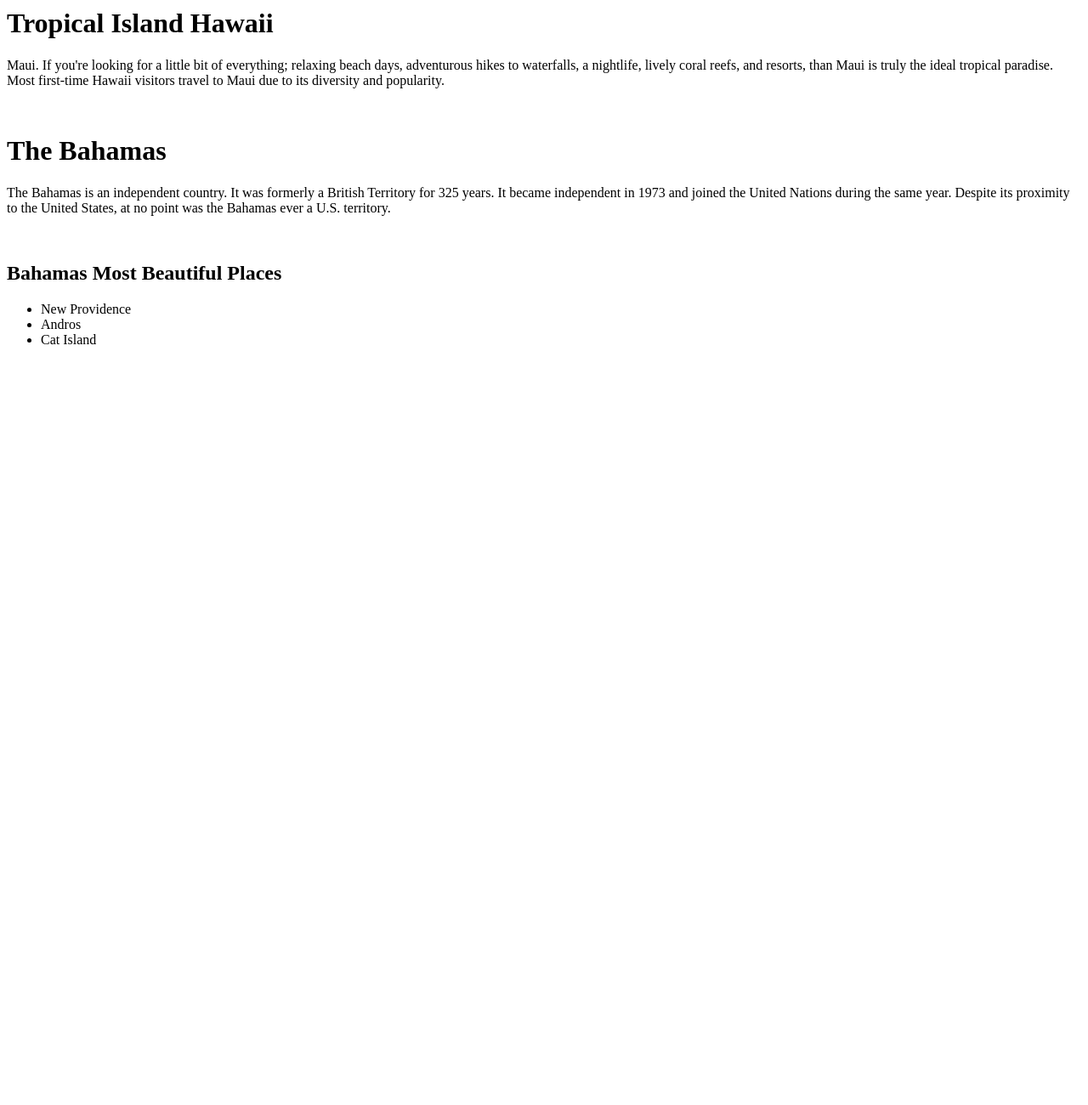
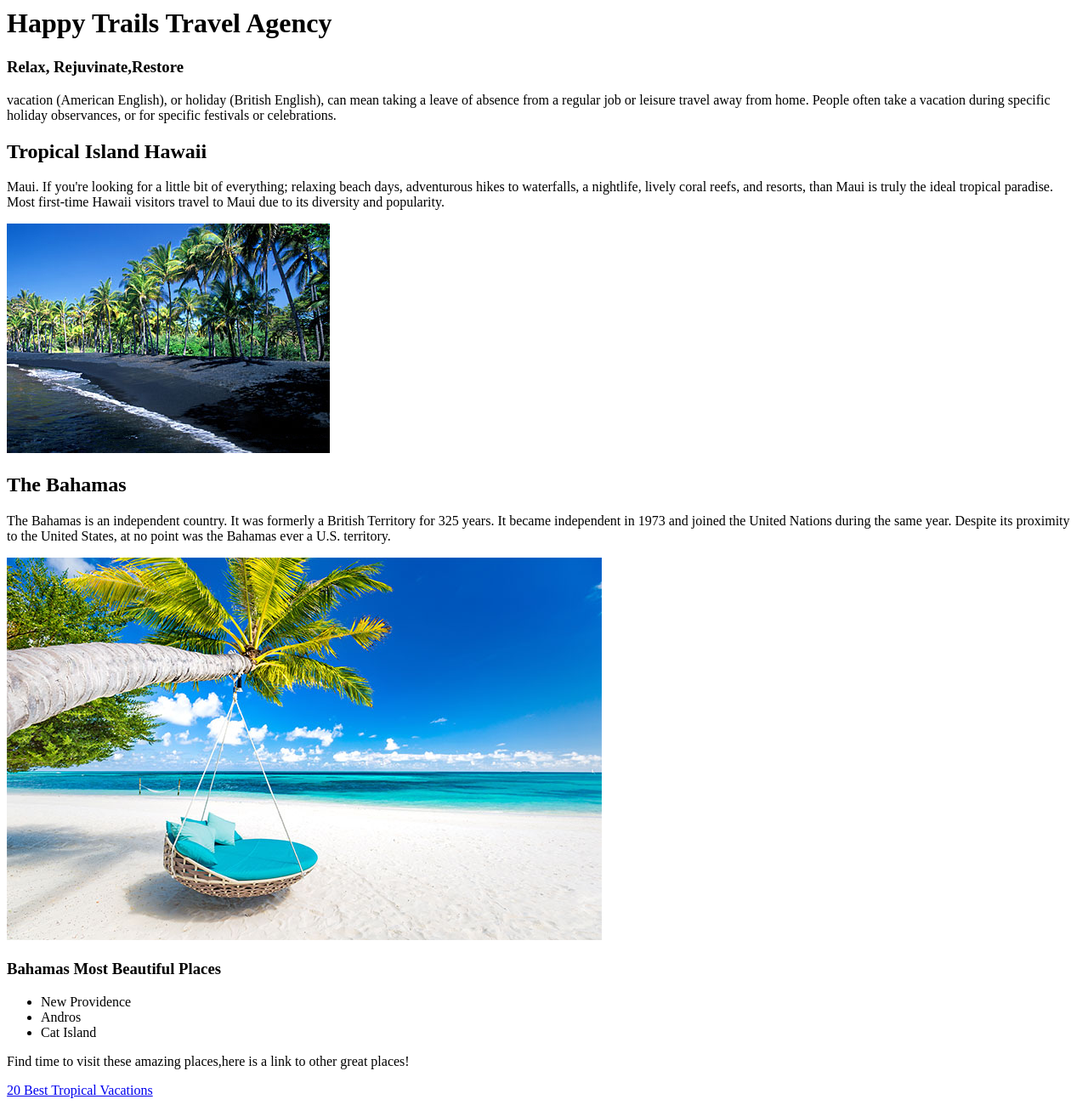
Before and after one commit to Norah-Waswala/happy-trails-travel-agency, a plain HTML site: page happy-trails-travel-agency.html in a window 1280 px wide. Shown: the part 12-1312 px from the top of the page at 85% size. Before the commit the page ends 800 px from the top, so only its background shows below. Drawn offline with Linux system fonts and the light colour scheme.

Commit message:
add images,url,paragraphs

```diff
--- a/happy-trails-travel-agency.html
+++ b/happy-trails-travel-agency.html
@@ -5,24 +5,32 @@
     <meta http-equiv="X-UA-Compatible" content="IE=edge">
     <meta name="viewport" content="width=device-width, initial-scale=1.0">
     <title>Happy Trails Travel Agency</title>
+    <link rel="stylesheet" href="">
+    <h1>Happy Trails Travel Agency</h1>
+    <h3>Relax, Rejuvinate,Restore</h3>
 </head>
 <body>
-   <h1>Tropical Island Hawaii</h1>
+    <p> vacation (American English), or holiday (British English), can mean taking a leave of absence
+        from a regular job or leisure travel away from home. People often take a vacation during specific
+         holiday observances, or for specific festivals or celebrations.</p>
+   <h2>Tropical Island Hawaii</h2>
    <p>Maui. If you're looking for a little bit of everything; relaxing beach days,
       adventurous hikes to waterfalls, a nightlife, lively coral reefs, and resorts,
       than Maui is truly the ideal tropical paradise. Most first-time Hawaii visitors
       travel to Maui due to its diversity and popularity.</p>
-   <img src="hawaii.jpeg" alt="">
-   <h1>The Bahamas</h1>
+   <img src="hawai.jpg" alt="">
+   <h2>The Bahamas</h2>
    <p>The Bahamas is an independent country. It was formerly a British Territory for 325 years.
        It became independent in 1973 and joined the United Nations during the same year. Despite
        its proximity to the United States, at no point was the Bahamas ever a U.S. territory.</p>
-   <img src="bahamas.jpeg" alt="">
-       <h2>Bahamas Most Beautiful Places</h2>
+   <img src="bahamas.jpg" alt="">
+       <h3>Bahamas Most Beautiful Places</h3>
    <ul>
        <li>New Providence</li>
        <li>Andros</li>
        <li>Cat Island</li>
    </ul>
+<p>Find time to visit these amazing places,here is a link to other great places! </p>
+   <a href="https://www.planetware.com/seychelles/best-tropical-vacations-sey-1-12.htm">20 Best Tropical Vacations</a>
 </body>
 </html>
```
Also changed, not shown: bahamas.jpg (added), hawai.jpg (added), images/bahamas.jpeg (deleted), images/hawaii.jpeg (deleted).
